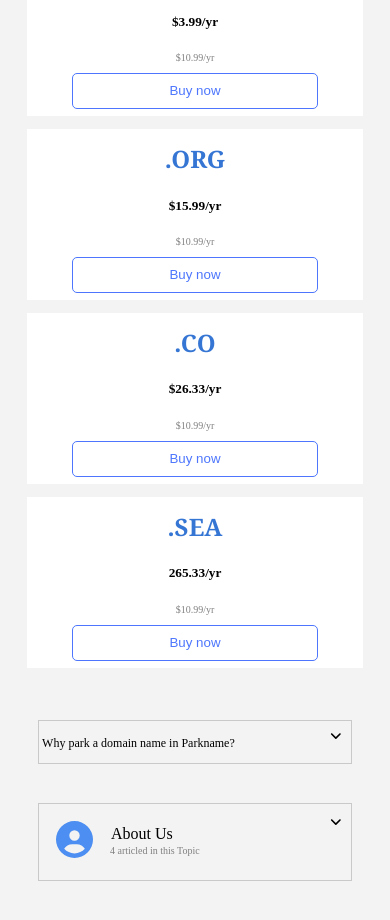
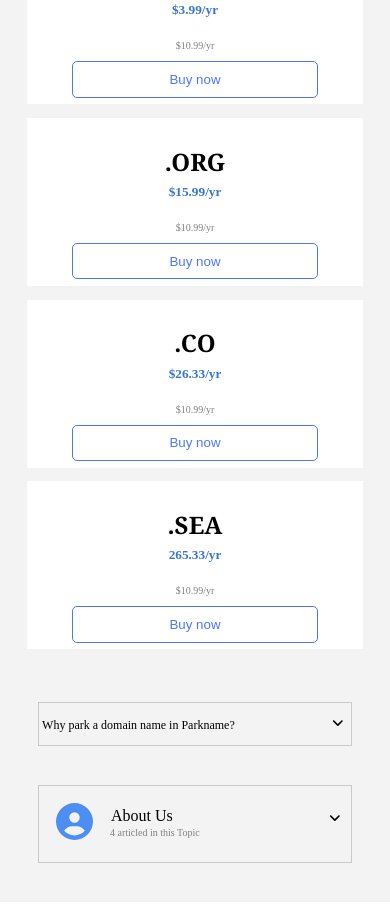
Before and after one commit to ArianEmini/Assigments, a React (Create React App) app in the folder Seconde-assigment/seconde/: page /Domains in a window 390 px wide. Shown: the part 880-1800 px from the top of the page. Built offline with nearby package versions, Linux system fonts and the light colour scheme.

Commit message:
clenaes code

```diff
--- a/Seconde-assigment/seconde/src/Components/NavbarPages/Domains/Domains.css
+++ b/Seconde-assigment/seconde/src/Components/NavbarPages/Domains/Domains.css
@@ -10,7 +10,6 @@
 .Appbar{
   font-display: fixed;
   top:0%;
-
 
 }
 .Card{
@@ -41,8 +40,8 @@ p{
 .Card-content h2{
     font-family:Cambria, Cochin, Georgia, Times, 'Times New Roman', serif;
 
+}
 
-}
 .Domainsbutton{
     display: flex;
     margin: auto;
@@ -62,6 +61,12 @@ p{
 
     .Card-content{
         width: 40%;
+    }
+    .buttonToggle{
+        padding: 2% 4%;
+    }
+    .buttonToggleAll{
+        padding: 5% 5%;
     }
 }
 @media(max-width:425px){
@@ -87,6 +92,7 @@ p{
     width: 96%;
     display: block;
     margin: auto;
+    margin-bottom: 1%;
 
 }
 .divi{
@@ -102,9 +108,10 @@ p{
     background-color: #f3f3f3;
     opacity: 1;
     margin-top:2%;
-    margin-right: 1%;
+    margin-right: 2%;
     height: 1%;
-    /* background-color: red; */
+    width: 1%;
+    padding-left: 0;
 
 }
 .buttonToggleAll{
@@ -112,8 +119,10 @@ p{
     background-color: #f3f3f3;
     opacity: 1;
     margin-top:3%;
-    margin-right: 1%;
+    margin-right: 2%;
     height: 1%;
+    width: 1%;
+    padding-left: 0;
 }
 .paragraf-domain{
     font-size: 12px;
--- a/Seconde-assigment/seconde/src/Components/NavbarPages/Domains/Domains.js
+++ b/Seconde-assigment/seconde/src/Components/NavbarPages/Domains/Domains.js
@@ -1,5 +1,4 @@
 import React  from "react";
-import { Component } from "react";
 import { useState } from "react";
 import "./Domains.css"
 import Paragraf from "./Paragraf";
@@ -61,8 +60,8 @@ const Domains  = (props) => {
     }
   ];
 
+
 // useState
-
   const [OpenmyDomains,setOpenmyDomains]=useState(false);
   const [OpenAllDomains,setOpenAllDomains]=useState(false);
 
--- a/Seconde-assigment/seconde/src/Components/NavbarPages/Domains/SomeParagraf.js
+++ b/Seconde-assigment/seconde/src/Components/NavbarPages/Domains/SomeParagraf.js
@@ -1,6 +1,5 @@
 import React from "react";
 import {useState} from "react"
-import Paragraf from "./Paragraf";
 import {FontAwesomeIcon} from "@fortawesome/react-fontawesome"
 import {faAngleRight} from "@fortawesome/free-solid-svg-icons"
 import {faAngleUp} from "@fortawesome/free-solid-svg-icons"
@@ -13,7 +12,6 @@ const SomeParagraf = () => {
 
 
 
-    // const [state,setState]=useState(false);
     const [stateOne,setStateOne]=useState(false);
     const [stateTwo,setStateTwo]=useState(false);
     const [stateThree,setStateThree]=useState(false);
@@ -45,7 +43,7 @@ const SomeParagraf = () => {
         <div className="divi">
         <p className="paragraf-domainAll">How does Parkname seperate itselft from other domain name parking companies?</p>
         <div className="space"></div>
-        <button onClick={toggleOne}  className="buttonToggle">{stateOne?<FontAwesomeIcon onClick={()=>setOpenmyDomainsOne(!OpenmyDomainsOne)}   className="icone" icon={faAngleUp}/>:<FontAwesomeIcon onClick={()=>setOpenmyDomainsOne(!OpenmyDomainsOne)}   className="icone" icon={faAngleRight}/>}</button>
+        <button onClick={toggleOne}  className="buttonToggleAll">{stateOne?<FontAwesomeIcon onClick={()=>setOpenmyDomainsOne(!OpenmyDomainsOne)}   className="icone" icon={faAngleUp}/>:<FontAwesomeIcon onClick={()=>setOpenmyDomainsOne(!OpenmyDomainsOne)}   className="icone" icon={faAngleRight}/>}</button>
         </div>
      {OpenmyDomainsOne && <p className="ParaDomainAll">Your domains are a valuable online property.As in any investment,you wnat the mos efficient,easy way to make sure your
      property is going to be profiltable.Do you own more than 1,000 domains?As a professional domainer,you will find everthing you need throught Parname to gererate maximum profits from domain portfolio.
@@ -56,7 +54,7 @@ const SomeParagraf = () => {
         <div className="divi">
         <p className="paragraf-domainAll">Is Parkname Parking actually free?</p>
         <div className="space"></div>
-        <button onClick={toggleTwo}  className="buttonToggle">{stateTwo?<FontAwesomeIcon onClick={()=>setOpenmyDomainsTwo(!OpenmyDomainsTwo)}   className="icone" icon={faAngleUp}/>:<FontAwesomeIcon onClick={()=>setOpenmyDomainsTwo(!OpenmyDomainsTwo)}   className="icone" icon={faAngleRight}/>}</button>
+        <button onClick={toggleTwo}  className="buttonToggleAll">{stateTwo?<FontAwesomeIcon onClick={()=>setOpenmyDomainsTwo(!OpenmyDomainsTwo)}   className="icone" icon={faAngleUp}/>:<FontAwesomeIcon onClick={()=>setOpenmyDomainsTwo(!OpenmyDomainsTwo)}   className="icone" icon={faAngleRight}/>}</button>
         </div>
      {OpenmyDomainsTwo && <p className="ParaDomainAll">It is a long established fact that a reader will be distracted by the readable content of a page when looking at its layout. The point of using Lorem Ipsum is that it has a more-or-less normal distribution of letters, as opposed to using 'Content here, content here', making it look like readable English.</p>  }
      </div>
@@ -65,7 +63,7 @@ const SomeParagraf = () => {
         <div className="divi">
         <p className="paragraf-domainAll">What you do?</p>
         <div className="space"></div>
-        <button onClick={toggleThree}  className="buttonToggle">{stateThree?<FontAwesomeIcon onClick={()=>setOpenmyDomainsThree(!OpenmyDomainsThree)}   className="icone" icon={faAngleUp}/>:<FontAwesomeIcon onClick={()=>setOpenmyDomainsThree(!OpenmyDomainsThree)}   className="icone" icon={faAngleRight}/>}</button>
+        <button onClick={toggleThree}  className="buttonToggleAll">{stateThree?<FontAwesomeIcon onClick={()=>setOpenmyDomainsThree(!OpenmyDomainsThree)}   className="icone" icon={faAngleUp}/>:<FontAwesomeIcon onClick={()=>setOpenmyDomainsThree(!OpenmyDomainsThree)}   className="icone" icon={faAngleRight}/>}</button>
         </div>
      {OpenmyDomainsThree && <p className="ParaDomainAll">There are many variations of passages of Lorem Ipsum available, but the majority have suffered alteration in some form, by injected humour, or randomised words which don't look even slightly believable. If you are going to use a passage of Lorem Ipsum, you need to be sure there isn't anything embarrassing hidden in the middle of text.</p>   }
      </div>
@@ -73,7 +71,7 @@ const SomeParagraf = () => {
         <div className="divi">
         <p className="paragraf-domainAll">When was Parkname first founded?</p>
         <div className="space"></div>
-        <button onClick={toggleFour}  className="buttonToggle">{stateFour?<FontAwesomeIcon onClick={()=>setOpenmyDomainsFour(!OpenmyDomainsFour)}   className="icone" icon={faAngleUp}/>:<FontAwesomeIcon onClick={()=>setOpenmyDomainsFour(!OpenmyDomainsFour)}   className="icone" icon={faAngleRight}/>}</button>
+        <button onClick={toggleFour}  className="buttonToggleAll">{stateFour?<FontAwesomeIcon onClick={()=>setOpenmyDomainsFour(!OpenmyDomainsFour)}   className="icone" icon={faAngleUp}/>:<FontAwesomeIcon onClick={()=>setOpenmyDomainsFour(!OpenmyDomainsFour)}   className="icone" icon={faAngleRight}/>}</button>
         </div>
      {OpenmyDomainsFour && <p className="ParaDomainAll">Lorem Ipsum is simply dummy text of the printing and typesetting industry.</p>  }
      </div>
--- a/Seconde-assigment/seconde/src/Components/NavbarPages/WebHosting/WebHosting.js
+++ b/Seconde-assigment/seconde/src/Components/NavbarPages/WebHosting/WebHosting.js
@@ -45,8 +45,11 @@ const WebHosting = (props) => {
     <div className="CardHosting">
         {DomainsData.map((dom)=>(
                <div className="Card-content-Hosting">
+
                    <h2>{dom.name}</h2>
                    <p className="paragrafHosting">Perfect for getting</p>
+
+
                 <ul>
                    <li>{dom.listone}</li>
                    <li>{dom.listtwo}</li>
@@ -57,9 +60,12 @@ const WebHosting = (props) => {
                    <li>{dom.listseven}</li>
 
                 </ul>
-                 <h4>Starting at $2.95/mo*</h4>
+
+                <div className="footer-Card">
+                 <h5>Starting at $2.95/mo*</h5>
                  <del >normally $8.99</del>
                  <button className="buttonHosting">Select</button>
+                 </div>
                </div>
 
 
--- a/Seconde-assigment/seconde/src/Components/NavbarPages/WebHosting/Webhosting.css
+++ b/Seconde-assigment/seconde/src/Components/NavbarPages/WebHosting/Webhosting.css
@@ -33,8 +33,14 @@
      margin: 0% 7% 30% 7%;
 
 }
+h2{
+display: flex;
+justify-content: center;
+margin-bottom: auto;
+}
 
-h2,h4{
+ h5{
+
     display: flex;
     justify-content: center;
     color: #3575D3;
@@ -47,7 +53,6 @@ del{
     justify-content: center;
     font-size: 15px;
     color:gray;
-    /* padding-bottom: 3%; */
     margin-top: auto;
 }
  ul{
@@ -55,17 +60,18 @@ del{
     display: flex;
     flex-direction: column;
     font-size: 15px;
+    margin-top: auto;
 }
 li{
     padding-top: 2%;
     list-style-type: none
+
 }
 .buttonHosting{
     display: flex;
     margin-left: 35%;
     border:none;
     width: 30%;
-    /* margin-left: 40%; */
     background-color: rgb(13, 201, 13);
     color: white;
     border-radius: 2px;
@@ -77,6 +83,8 @@ li{
 
 .paragrafHosting{
     font-size: 15px;
+    margin-top: auto;
+  margin-bottom: auto;
 }
 .Footer-Card{
     /* display: flex; */
```
